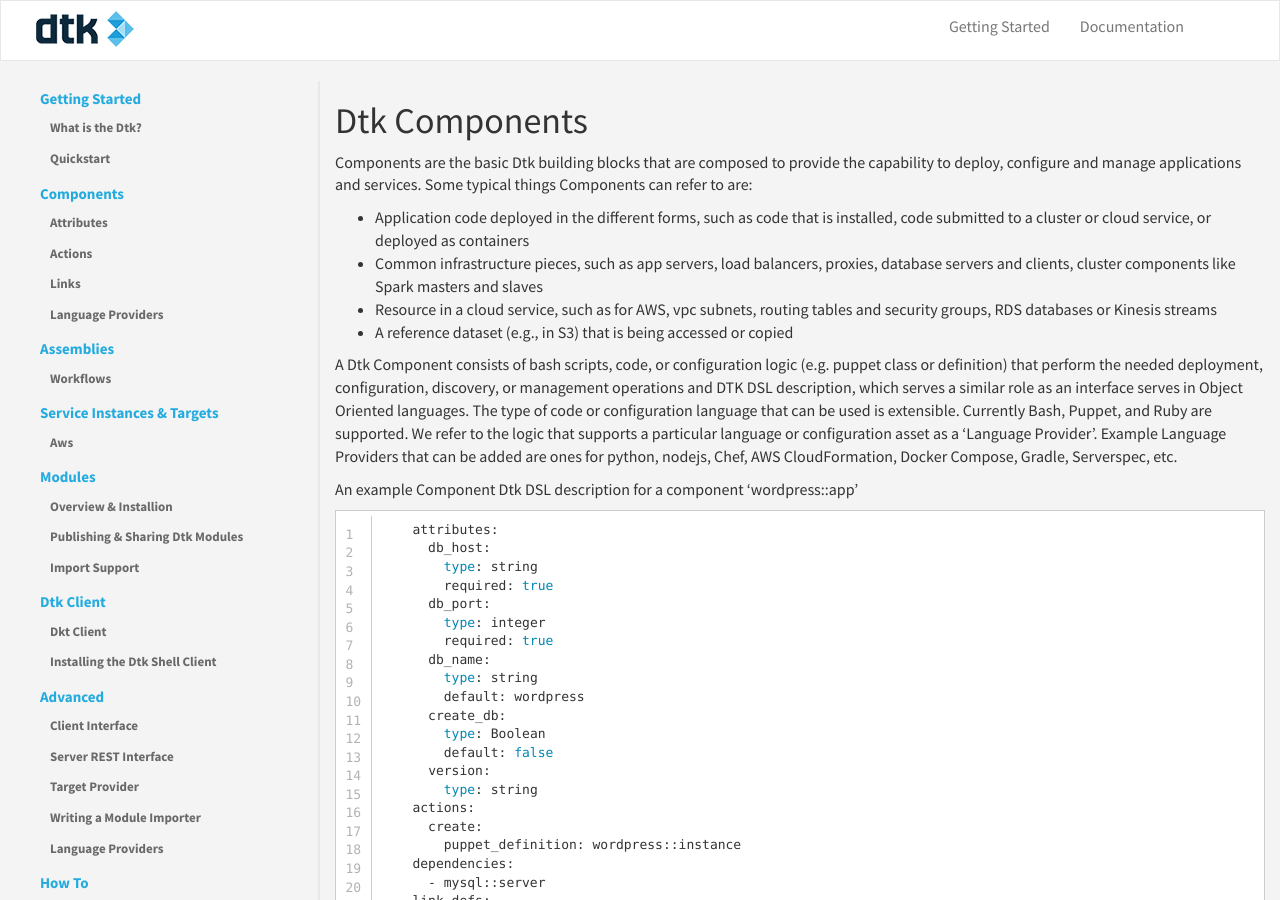
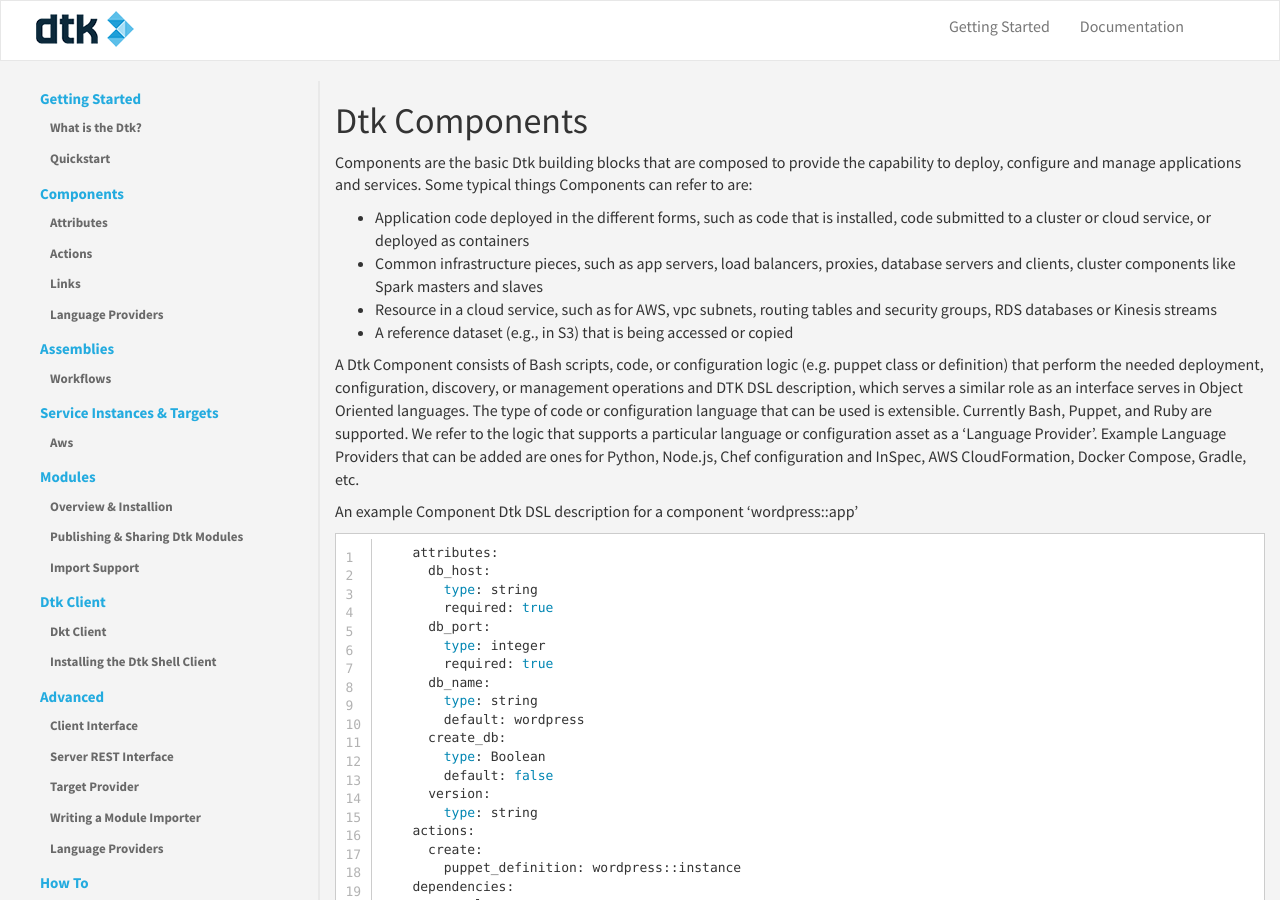
Before and after one commit to dtk/dtk-docs-v1, a Jekyll site: the page built from components.md, in a window 1280 px wide and 900 px high. Built offline with Jekyll 4.4.1, drawn with Linux system fonts in a browser that asks for light colours.

```diff
--- a/components.md
+++ b/components.md
@@ -11,8 +11,8 @@ Components are the basic Dtk building blocks that are composed to provide the ca
 * Resource in a cloud service, such as for AWS, vpc subnets, routing tables and security groups, RDS databases or Kinesis streams
 * A reference dataset (e.g., in S3) that is being accessed or copied
 
-A Dtk Component consists of bash scripts, code, or configuration logic (e.g. puppet class or definition) that perform the needed deployment, configuration, discovery, or management operations and DTK DSL description, which serves a similar role as an interface serves in Object Oriented languages.
-The type of code or configuration language that can be used is extensible. Currently Bash, Puppet, and Ruby are supported. We refer to the logic that supports a particular language or configuration asset as a 'Language Provider'. Example Language Providers that can be added are ones for python, nodejs, Chef, AWS CloudFormation, Docker Compose, Gradle, Serverspec, etc.
+A Dtk Component consists of Bash scripts, code, or configuration logic (e.g. puppet class or definition) that perform the needed deployment, configuration, discovery, or management operations and DTK DSL description, which serves a similar role as an interface serves in Object Oriented languages.
+The type of code or configuration language that can be used is extensible. Currently Bash, Puppet, and Ruby are supported. We refer to the logic that supports a particular language or configuration asset as a 'Language Provider'. Example Language Providers that can be added are ones for Python, Node.js, Chef configuration and InSpec, AWS CloudFormation, Docker Compose, Gradle, etc.
 
 An example Component Dtk DSL description for a component ‘wordpress::app’
 {% highlight bash linenos %}
```
Also changed, not shown: _components/actions.md (+1 -1 lines), _getting-started/quickstart.md (+1 -1 lines), _getting-started/what-is-the-dtk.md (+2 -2 lines), modules.md (+1 -1 lines).
